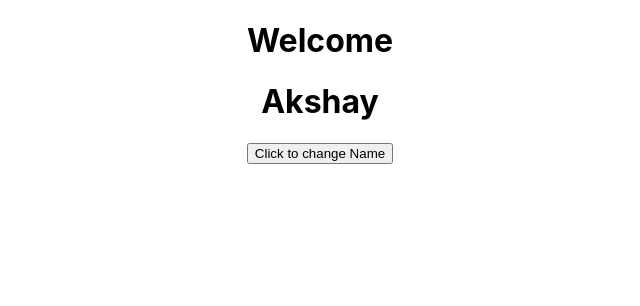
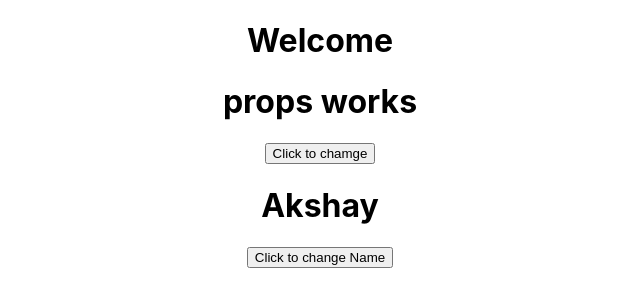
Before and after one commit to TJ6235/mayproject, a React (Create React App) app: page / in a window 1280 px wide. Shown: the top 306 px of the page, without its empty margins (320-960 px from the left). Built offline with nearby package versions, Linux system fonts and the light colour scheme.

Commit message:
new changes with components has been updated

```diff
--- a/src/App.js
+++ b/src/App.js
@@ -1,6 +1,6 @@
 import React, { Component } from "react";
 import './App.css';
-// import FirstComponent from "./components/FirstComponent";
+import FirstComponent from "./components/FirstComponent";
 import SecondComponent from "./components/SecondComponent";
 
 
@@ -28,7 +28,7 @@ class App extends Component {
       <div className="App">
         <h1>{this.state.welcomeText}</h1>
         <div>
-          {/* <FirstComponent propsSending = {this.state.myId}/> <button onClick={this.handleProps} >Click to chamge</button> */}
+          <FirstComponent propsSending = {this.state.myId}/> <button onClick={this.handleProps} >Click to chamge</button>
           <SecondComponent propsSendingsndpge = {this.state.myName}/> <button onClick={this.handlePropsTwo}>Click to change Name </button>
         </div>
       </div>
```
